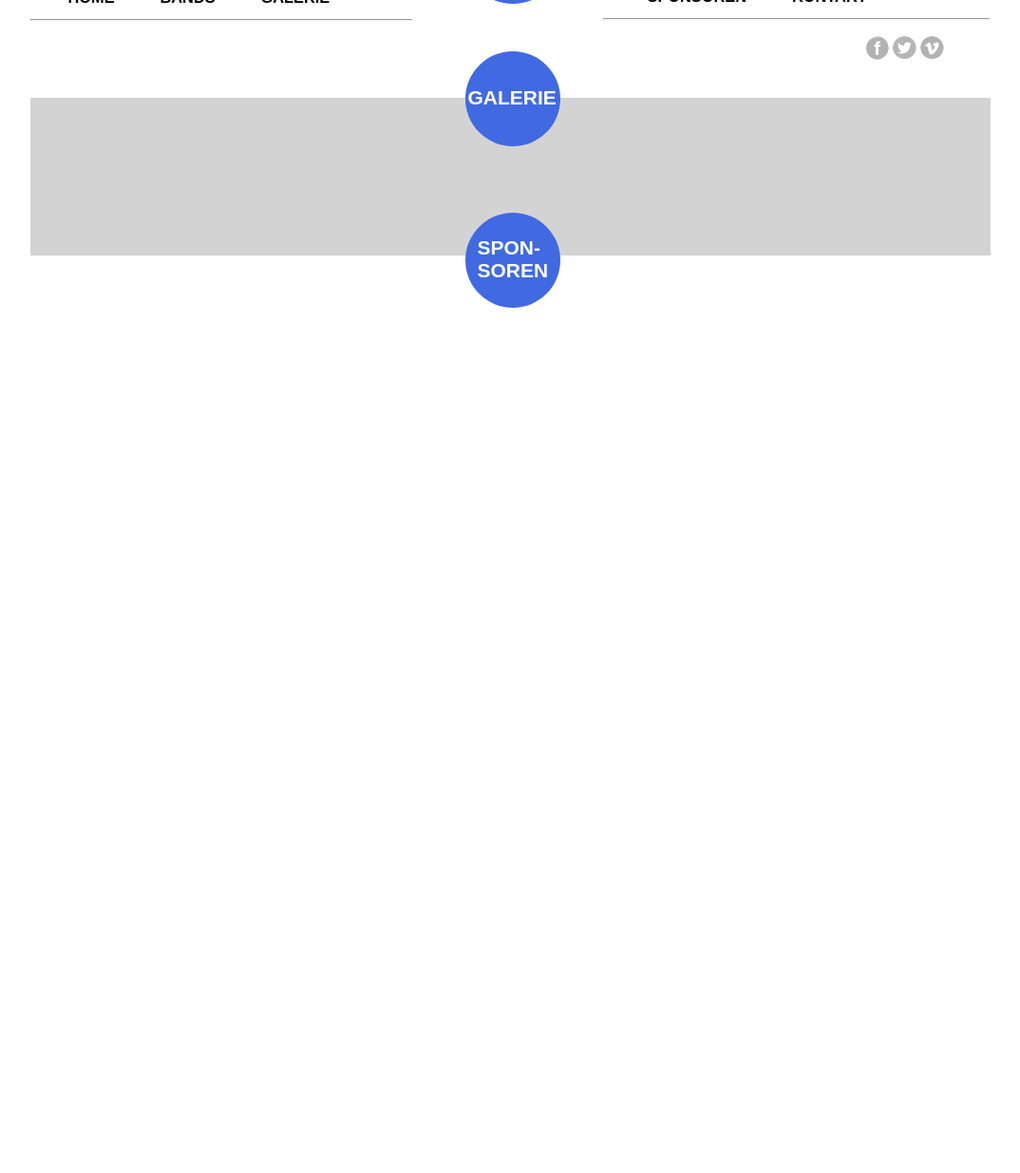
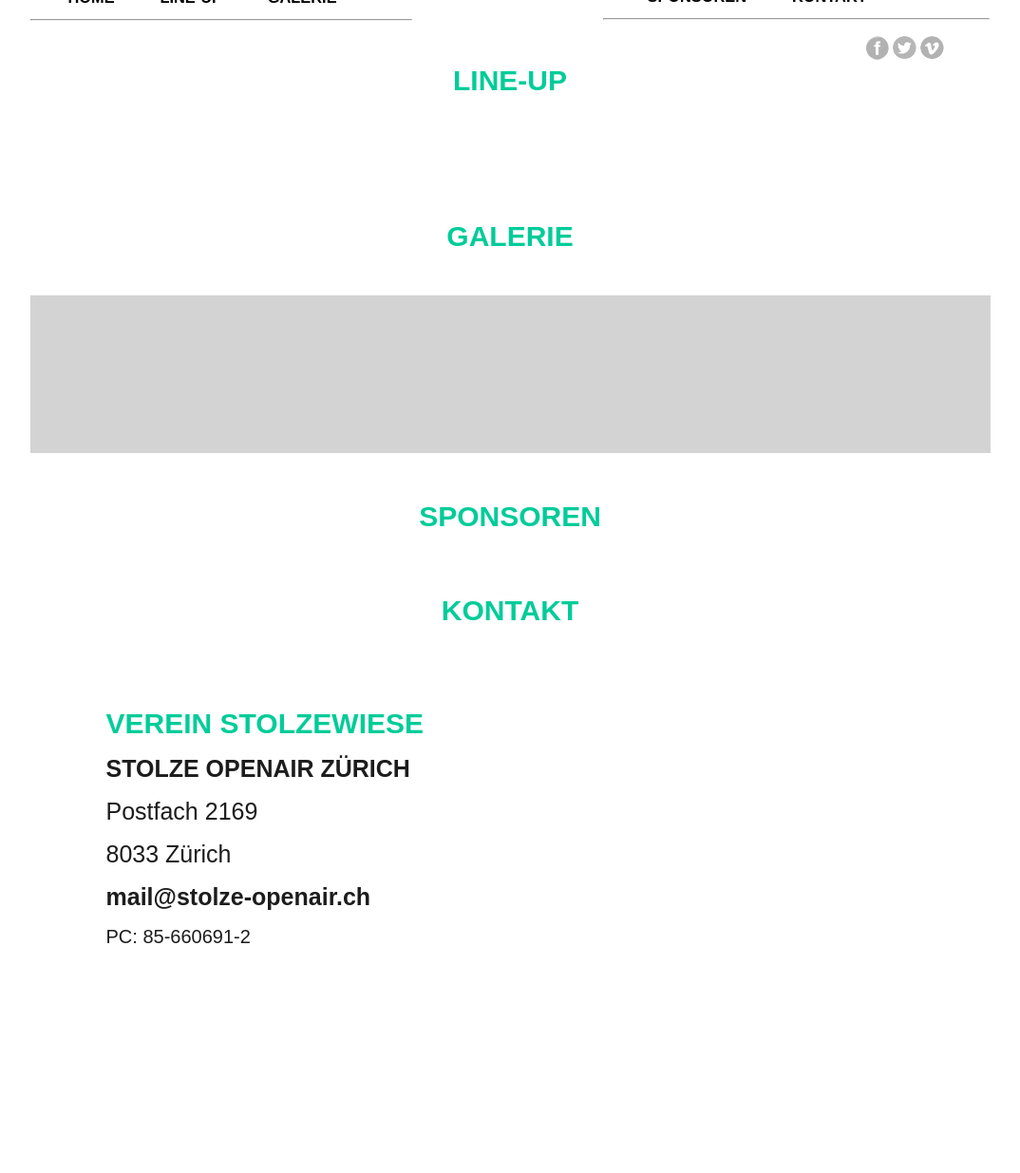
Before and after one commit to diellordielli/Festival, a Django app: template webapp/templates/index.html in a window 1280 px wide. Shown: the whole page at 95% size, without its empty margins (103-1177 px from the left). Before the commit the page ends 324 px from the top, so only its background shows below. Run offline with Django 3.2, Linux system fonts and the light colour scheme; the template is opened without the code that fills it, so the values that code supplies are empty; parts of the project's set-up code (start-up, migrations or seed data) failed here and were passed over; some libraries are stand-ins or nearby versions.

Commit message:
css, gallery and sponsor ordering, map

```diff
--- a/webapp/festival/models.py
+++ b/webapp/festival/models.py
@@ -1,5 +1,6 @@
 # -*- coding: utf-8 -*-
 from django.db import models
+from django.core.exceptions import ValidationError
 
 
 class Band(models.Model):
--- a/webapp/static/css/style.css
+++ b/webapp/static/css/style.css
@@ -115,32 +121,43 @@ h3 {
 }
 
 #bands h2 {
-    position: absolute;
-    margin-top: 37px;
-    margin-left: 13px;
-    color: #FFFFFF;
-}
-
-#gallery {
-    margin-top: -49px;
+    position: relative;
+    width: 1011px;
+    padding-top: 20px;
+    font-size: 30px;
+    text-align: center;
+    color: #00CC99;
 }
 
 #gallery h2 {
-    position: absolute;
-    margin-top: 37px;
-    margin-left: 3px;
-    color: #FFFFFF;
-}
-
-#sponsor {
-    position: absolute;
-    margin-top: -95px;
-    color: #FFFFFF;
+    position: relative;
+    width: 1011px;
+    margin-left: auto;
+    margin-right: auto;
+    padding-bottom: 20px;
+    font-size: 30px;
+    text-align: center;
+    color: #00CC99;
 }
 
 #sponsor h2 {
-    margin-top: 25px;
-    margin-left: 13px;
+    position: relative;
+    width: 1011px;
+    margin-left: auto;
+    margin-right: auto;
+    font-size: 30px;
+    text-align: center;
+    color: #00CC99;
+}
+
+#kontakt h2 {
+    position: relative;
+    width: 1011px;
+    margin-left: auto;
+    margin-right: auto;
+    font-size: 30px;
+    text-align: center;
+    color: #00CC99;
 }
 
 .bandsingle {
@@ -216,14 +250,57 @@ h3 {
 
 .bandsingletext {
     float: left;
-    width: 600px;
-    margin-left: 70px;
+    width: 70%;
 }
 
 .bandsingleinfo {
-    float: right;
-    margin-top: 33px;
-    margin-right: 90px;
+    float: left;
+    width: 30%;
+}
+
+.grouper {
+    position: relative;
+    padding: 35px 0px 0px 43px;
+    font-size: 20px;
+}
+
+.groupersponsors {
+    position: relative;
+    margin-left: 35px;
+    font-size: 20px;
+}
+
+.map {
+    margin-top: 60px;
+    -webkit-filter: grayscale(70%);
+    opacity: 0.6;
+}
+
+.maptext {
+    position: relative;
+    margin-top: -490px;
+    margin-left: 80px;
+    list-style: none;
+    pointer-events: none;
+}
+
+.maptitle {
+    color: #00CC99;
+    font-size: 30px;
+    font-weight: bold;
+}
+
+.mapinfo {
+    font-size: 25px;
+    font-weight: bold;
+}
+
+.mapaddress {
+    font-size: 25px;
+}
+
+.mappc {
+    font-size: 20px;
 }
 
 /* entire container, keeps perspective */
--- a/webapp/templates/base.html
+++ b/webapp/templates/base.html
@@ -25,7 +25,7 @@
       <hr class="hr1">
       <div class="navigationleft">
         <a href="http://127.0.0.1:8000/"><h3>HOME</h3></a>
-        <a href="http://127.0.0.1:8000/#bands"><h3>BANDS</h3></a>
+        <a href="http://127.0.0.1:8000/#bands"><h3>LINE-UP</h3></a>
         <a href="http://127.0.0.1:8000/#gallery"><h3>GALERIE</h3></a>
       </div>
       <hr class="hr2">
@@ -36,11 +36,11 @@
         <hr class="hr4">
       </div>
     </div>
-    {% block gallery %}
-    {% endblock %}
     {% block band %}
     {% endblock %}
     {% block content %}
+    {% endblock %}
+    {% block gallery %}
     {% endblock %}
     <br>
   </div>
--- a/webapp/templates/gallery.html
+++ b/webapp/templates/gallery.html
@@ -8,4 +8,5 @@
             {% endif %}
         </div>
     {% endfor %}
+    <br clear="both">
 {% endblock %}
--- a/webapp/templates/index.html
+++ b/webapp/templates/index.html
@@ -4,36 +4,37 @@
 {% block content %}
 {% for mood in moods %}
   <div class="mood">
+    <br>
     {% if mood.image %}
       <img src = "{{ mood.image.url }}">
     {% endif %}
   </div>
 {% endfor %}
 
-<div id="bands" class="circlebutton">
-    <h2>BANDS</h2>
-</div>
 
 {% for news in newss %}
+  <div class="newstitle">
+    {{ news.name }}
+  </div>
+  <br>
+  <hr class="hrnews">
+  <br>
   <div class="news">
-    {{ news.name }}</br></br>
-    {{ news.time }}</br></br>
-    {{ news.description }}</br>
+    {{ news.description|safe }}
   </div>
 {% endfor %}
 
 <br clear="both">
-<!--
+<div id="bands">
+    <h2>LINE-UP</h2>
+</div>
+
 {% regroup bands by get_stage_time|date:"l, j. F" as bands_by_day %}
 {% for days in bands_by_day %}
-  Grouper: {{ days.grouper }}
+  <div class="grouper">
+    {{ days.grouper }}
+  </div>
     {% for band in days.list %}
-      Time: {{ band.get_stage_time }}
-    {% endfor %}
-{% endfor %}
--->
-
-{% for band in bands %}
       <div class="bandsingle">
         {% for year in band.bandyear_set.all %}
           {{ year.time|date:"H:i" }} Uhr</br></br>
@@ -48,7 +49,7 @@
               <a href="{{ band.get_absolute_url }}">
               <div class="back">
               <br><br>
-            {{band.name}}</br>
+                {{ band.name }}</br>
               <hr>
               <br>
               {% for year in band.bandyear_set.all %}
@@ -61,11 +62,13 @@
         </div>
       </div>
     {% endfor %}
+    <br clear="both">
+{% endfor %}
 
 <br clear="both">
 <br><br><br><br>
 
-<div id="gallery" class="circlebutton">
+<div id="gallery">
     <h2>GALERIE</h2>
 </div>
 
@@ -79,21 +82,41 @@
   {% endfor %}
   <br clear="both">
 </div>
-
-<div id="sponsor" class="circlebutton">
-    <h2>SPON-
-    SOREN</h2>
+<div id="sponsor">
+    <h2>SPONSOREN</h2>
 </div>
 <br clear="both">
 
-{% for sponsor in sponsors %}
+
+{% regroup sponsors by get_sponsor_category as sponsors_by_category %}
+{% for category in sponsors_by_category %}
+  <div class="groupersponsors">
+    {{ category.grouper }}
+  </div>
+  {% for sponsor in category.list %}
     <div class="sponsor">
       {% if sponsor.logo %}
         <a href="{{ sponsor.link }}" target="_blank"><img src = "{{ sponsor.logo|thumbnail:"180x9999" }}"></a>
       {% endif %}</br></br>
     </div>
   {% endfor %}
+  <br clear="both">
+{% endfor %}
 
-<br clear="both">
-<br>
+<div id="kontakt">
+    <h2>KONTAKT</h2>
+</div>
+
+<div class="map">
+<script type="text/javascript" src="https://maps.googleapis.com/maps/api/js?sensor=false"></script><div  style="overflow:hidden;width:1011px;height:451px" id="gmeg_map_canvas"><div style="width:600px;height:500px" id="gmeg_map_canvas"></div><a href="http://www.kosmetikstudio-hamburg.net/haarentfernung-hamburg">Sugaring Hamburg</a> <a href="http://www.mapseinbinden.com/google-maps-karte-erstellen.html">jetzt diesen tip lesen</a><script>var gmegMap, gmegMarker, gmegInfoWindow, gmegLatLng;function gmegInitializeMap(){gmegLatLng = new google.maps.LatLng(47.386289,8.546232);gmegMap = new google.maps.Map(document.getElementById("gmeg_map_canvas"),{zoom:17,center:gmegLatLng,mapTypeId:google.maps.MapTypeId.ROADMAP});gmegMarker = new google.maps.Marker({map:gmegMap,position:gmegLatLng});gmegInfoWindow = new google.maps.InfoWindow({content:'<b>Stolze Wiese</b><br>Stolzestrasse 1 Zürich<br>'});gmegInfoWindow.open(gmegMap,gmegMarker);}google.maps.event.addDomListener(window,"load",gmegInitializeMap);</script></div>
+</div>
+<br><br><br><br>
+<div class="maptext">
+  <li class="maptitle">VEREIN STOLZEWIESE</li><br>
+  <li class="mapinfo">STOLZE OPENAIR ZÜRICH</li><br>
+  <li class="mapaddress">Postfach 2169</li><br>
+  <li class="mapaddress">8033 Zürich</li><br>
+  <li class="mapinfo">mail@stolze-openair.ch</li><br>
+  <li class="mappc">PC: 85-660691-2</li>
+</div>
 {% endblock %}
```
Also changed, not shown: other parts of webapp/static/css/style.css (+31 -8 lines), webapp/sponsors/models.py (+11 -0 lines), webapp/templates/bandsingle.html (+7 -4 lines), webapp/views.py (+7 -4 lines). Lines whose indentation alone changed are shown as unchanged.
